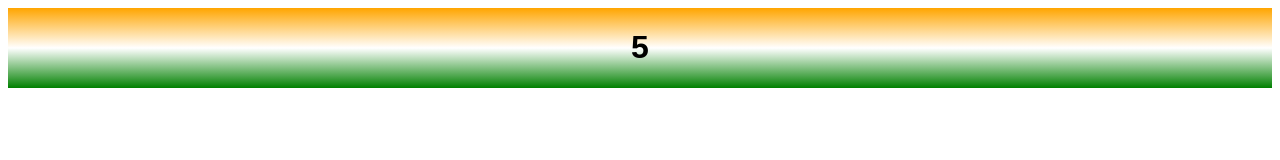
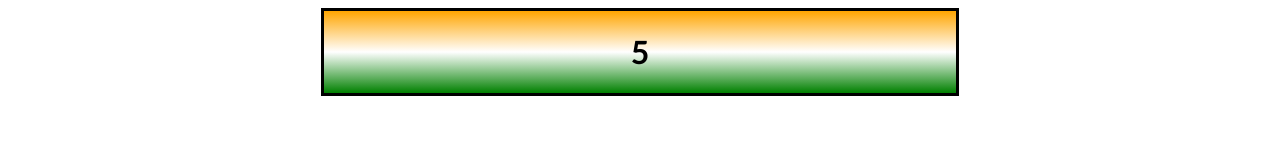
Before and after one commit to Thomson1998/Call-Back-Hell-Task, a plain HTML site: page index.html in a window 1280 px wide. Drawn offline with Linux system fonts and the light colour scheme.

Commit message:
Update style.css

```diff
--- a/style.css
+++ b/style.css
@@ -1,4 +1,5 @@
-h1{
+body{
+
     display: flex;
     justify-content: center;
     align-items: center;
@@ -6,9 +7,14 @@ h1{
 }
 
 div{
-    font-family: Arial, Helvetica, sans-serif;
+
+    font-family: 'Gill Sans', 'Gill Sans MT', Calibri, 'Trebuchet MS', sans-serif;
     display: flex;
+    width: 50%;
+    height: auto;
     justify-content: center;
     align-items: center;
     background-image: linear-gradient(orange, white, green);
+    border: 3px black solid;
+
 }
```
